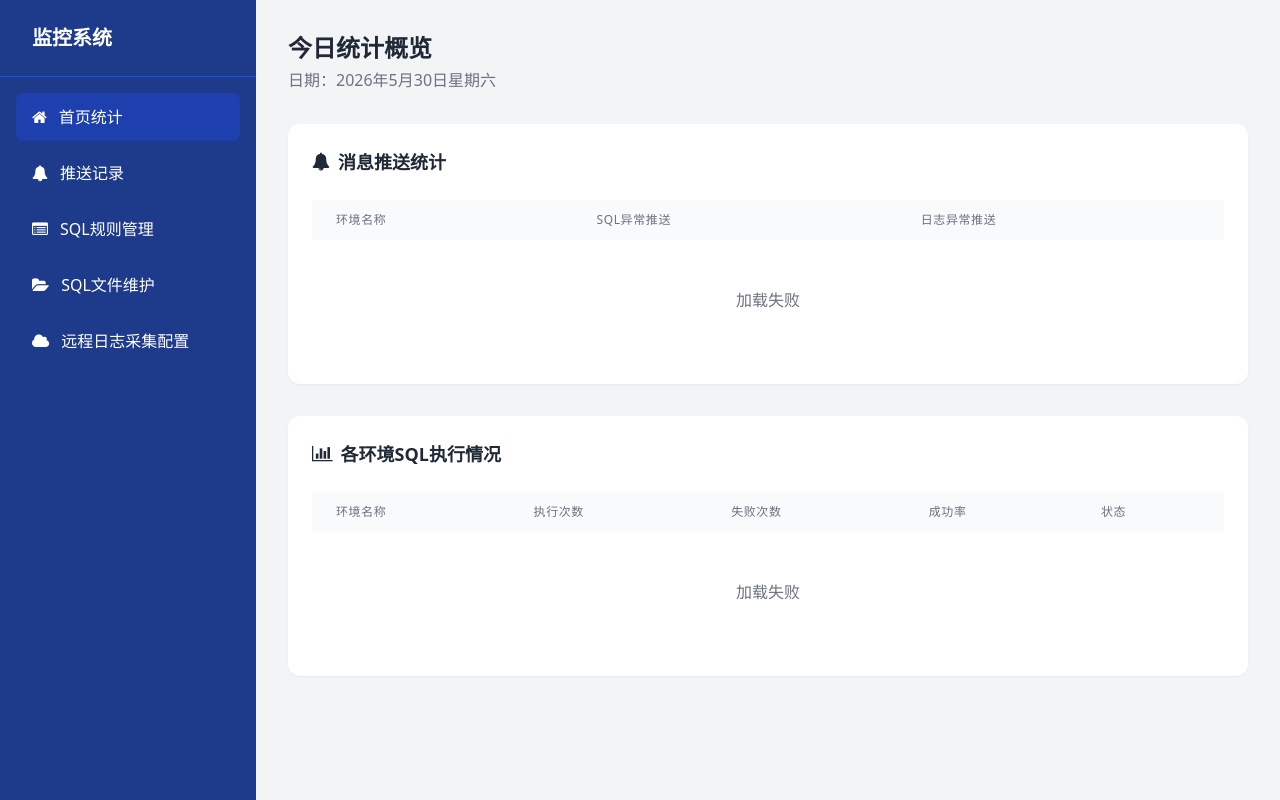
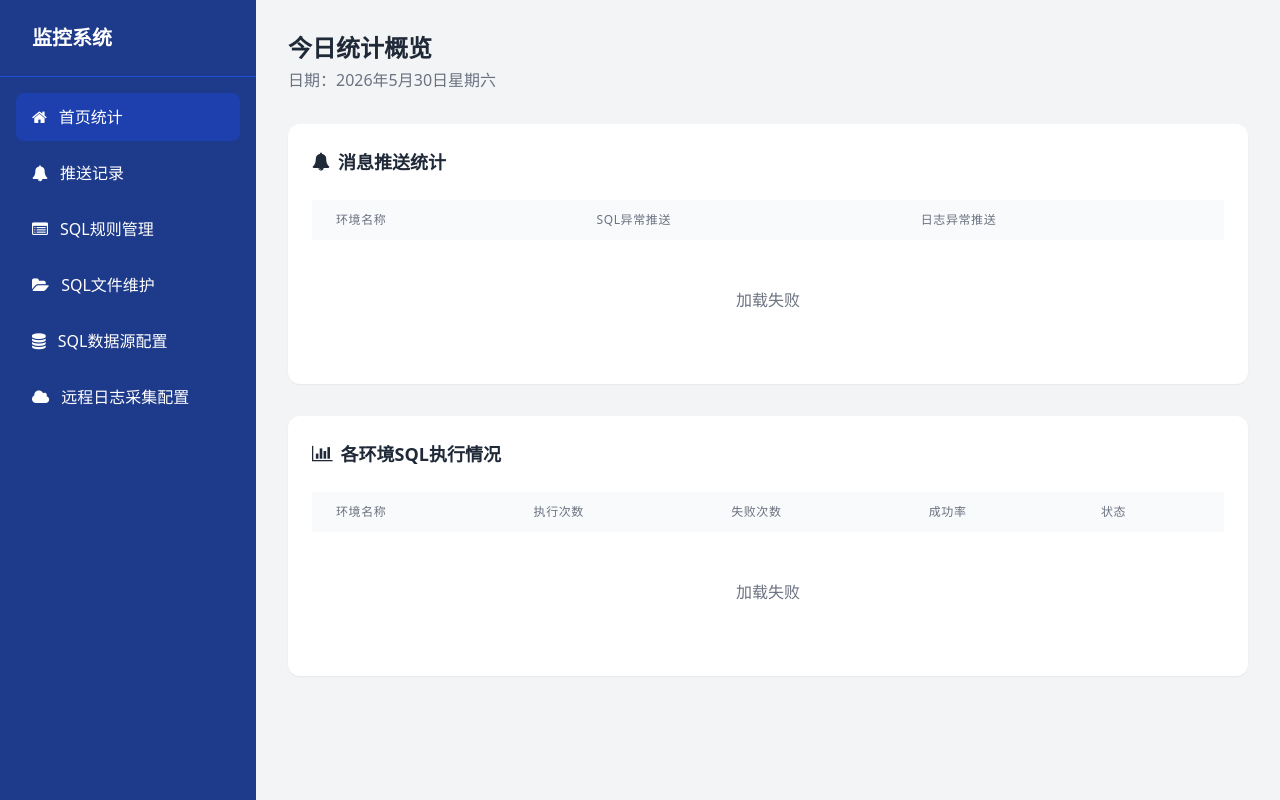
Before and after one commit to ShiZeHan45/monitor, a web app: page / in a window 1280 px wide. Run offline with its HTML, style and script files only (its server is not run), Linux system fonts and the light colour scheme; data that the repository does not hold is empty; some of the project's set-up classes (security, data sources, template engines, error pages and the like) are left out, and stand-ins take their place; database files in the repository are not loaded; some libraries are stand-ins or nearby versions.

Commit message:
feat: 在首页添加SQL数据源配置导航链接

```diff
--- a/src/main/resources/static/index.html
+++ b/src/main/resources/static/index.html
@@ -47,6 +47,9 @@
                     </a>
                     <a href="/sql-upload.html" class="nav-item block px-4 py-3 rounded-lg hover:bg-blue-800 flex items-center">
                         <i class="fa fa-folder-open mr-3"></i>SQL文件维护
+                    </a>
+                    <a href="/sql-config.html" class="nav-item block px-4 py-3 rounded-lg hover:bg-blue-800 flex items-center">
+                        <i class="fa fa-database mr-3"></i>SQL数据源配置
                     </a>
                     <a href="/grafana-config.html" class="nav-item block px-4 py-3 rounded-lg hover:bg-blue-800 flex items-center">
                         <i class="fa fa-cloud mr-3"></i>远程日志采集配置
```
